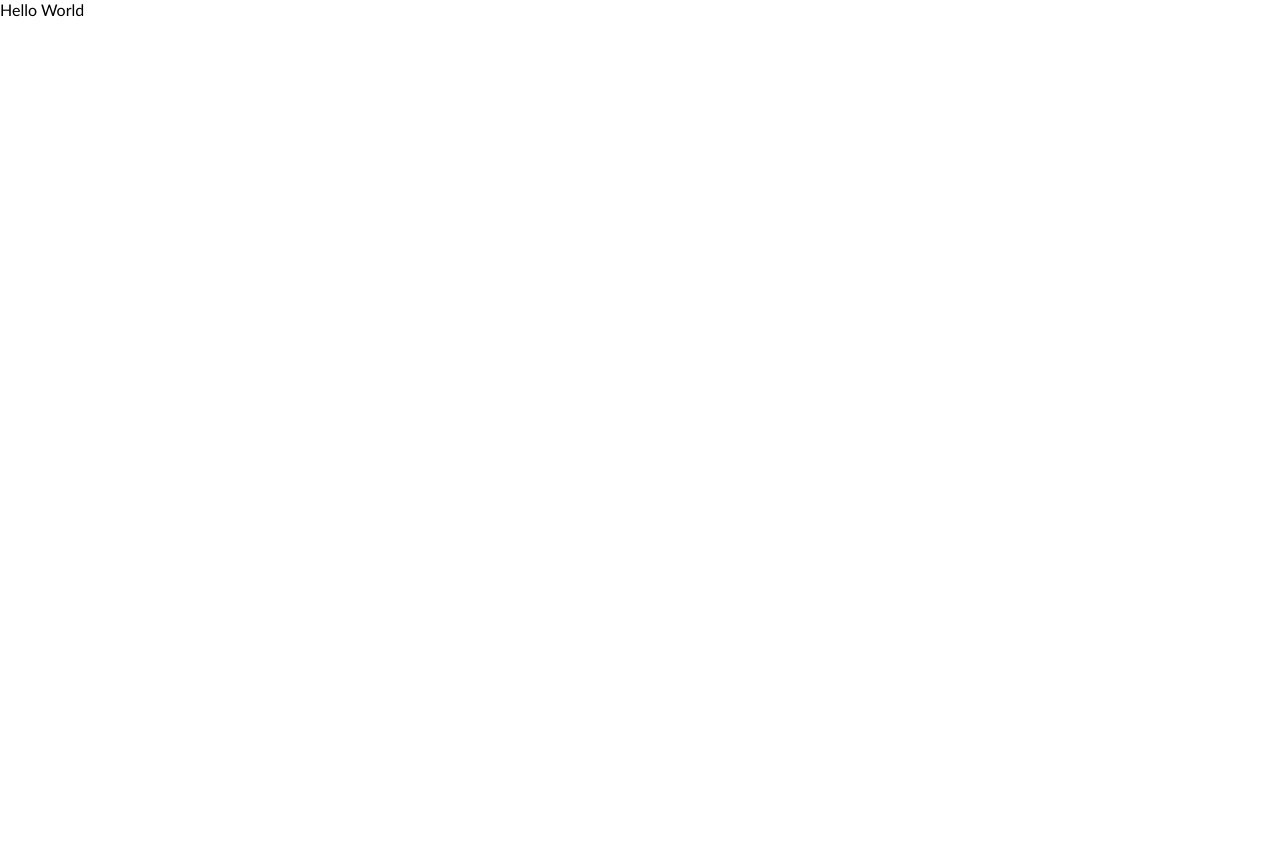
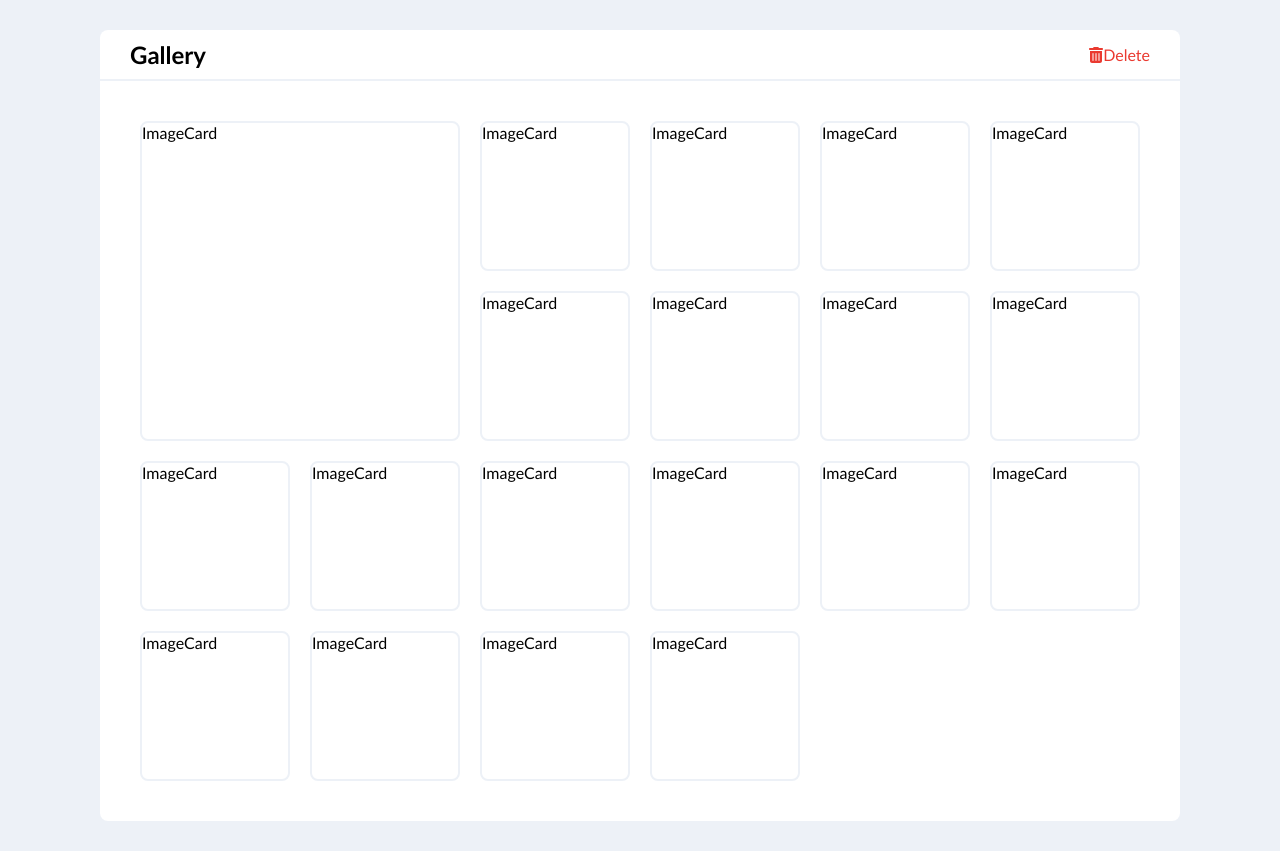
Before and after one commit to Mir-Labib-Hossain/dragAndDrop-images, a React (Vite) app: page / in a window 1280 px wide. Before the commit the page ends 800 px from the top, so only its background shows below. Built offline with nearby package versions, Linux system fonts and the light colour scheme.

Commit message:
created: responsive gallery

```diff
--- a/package.json
+++ b/package.json
@@ -10,6 +10,10 @@
     "preview": "vite preview"
   },
   "dependencies": {
+    "@fortawesome/fontawesome-svg-core": "^6.4.2",
+    "@fortawesome/free-brands-svg-icons": "^6.4.2",
+    "@fortawesome/free-regular-svg-icons": "^6.4.2",
+    "@fortawesome/free-solid-svg-icons": "^6.4.2",
     "react": "^18.2.0",
     "react-dom": "^18.2.0",
     "styled-components": "^6.1.0"
--- a/src/App.tsx
+++ b/src/App.tsx
@@ -1,5 +1,11 @@
+import Gallery from "./components/Gallery";
+
 function App() {
-  return <>Hello World</>;
+  return (
+    <>
+      <Gallery />
+    </>
+  );
 }
 
 export default App;
--- /dev/null
+++ b/src/components/Gallery/index.tsx
@@ -0,0 +1,42 @@
+import { faTrashAlt } from "@fortawesome/free-solid-svg-icons";
+import { FontAwesomeIcon } from "@fortawesome/react-fontawesome";
+
+import ImageCard from "../ImageCard";
+import { Body, Container, Header } from "./styled";
+const Gallery = () => {
+  return (
+    <Container>
+      <Header>
+        <h2>Gallery</h2>
+        <p>
+          <FontAwesomeIcon icon={faTrashAlt} />
+          Delete
+        </p>
+      </Header>
+
+      <Body>
+        <ImageCard large />
+        <ImageCard />
+        <ImageCard />
+        <ImageCard />
+        <ImageCard />
+        <ImageCard />
+        <ImageCard />
+        <ImageCard />
+        <ImageCard />
+        <ImageCard />
+        <ImageCard />
+        <ImageCard />
+        <ImageCard />
+        <ImageCard />
+        <ImageCard />
+        <ImageCard />
+        <ImageCard />
+        <ImageCard />
+        <ImageCard />
+      </Body>
+    </Container>
+  );
+};
+
+export default Gallery;
--- /dev/null
+++ b/src/components/Gallery/styled.tsx
@@ -0,0 +1,59 @@
+import styled from "styled-components";
+
+export const Container = styled.div`
+  border-radius: 8px;
+  max-width: 1080px;
+  margin: 30px auto;
+  background-color: ${({ theme }) => theme.primaryBg};
+  //
+  //// ⚠️ NB: I calculated width each time just for more readability & understanding, for production purpose, I will manually calculate & write the result directly without using 'calc()'
+  //
+  //// ✨ Here comes the magic of responsiveness of floating i just created
+  //// Here we just subtracted width each card:
+  //
+  @media only screen and (max-width: 1080px) {
+    width: calc(1080px - 150px - 20px); //// currentWidth - imageCardWidth - imageCardLeftRightMargin = newWidth
+  }
+  @media only screen and (max-width: calc(1080px - 150px - 20px)) {
+    width: calc(1080px - 300px - 40px); //// currentWidth - (imageCardWidth * 2) - (imageCardLeftRightMargin * 2) = newWidth
+  }
+  @media only screen and (max-width: calc(1080px - 300px - 40px)) {
+    width: calc(1080px - 450px - 60px);
+  }
+  @media only screen and (max-width: calc(1080px - 450px - 60px)) {
+    width: calc(1080px - 600px - 80px);
+  }
+  //// this is our smallest width -  for mobile we will use '%'
+  //// calc(1080px - 600px - 80px) = 400px
+  @media only screen and (max-width: calc(400px)) {
+    width: 90%;
+  }
+`;
+
+export const Header = styled.div`
+  display: flex;
+  justify-content: space-between;
+  align-items: center;
+  padding: 10px 30px;
+  border-bottom: 2px solid ${({ theme }) => theme.secondaryBg};
+
+  & h2 {
+    font-weight: 600;
+  }
+
+  & p {
+    color: ${({ theme }) => theme.error};
+  }
+`;
+
+export const Body = styled.div`
+  padding: 30px;
+  width: 100%;
+  overflow: hidden;
+  //// Just for mobile
+  @media only screen and (max-width: calc(400px)) {
+    display: flex;
+    flex-wrap: wrap;
+    justify-content: center;
+  }
+`;
--- /dev/null
+++ b/src/components/ImageCard/index.tsx
@@ -0,0 +1,9 @@
+import { Card } from "./srtled";
+
+type Props = { large?: boolean };
+
+const ImageCard = ({ large }: Props) => {
+  return <Card large={large}>ImageCard</Card>;
+};
+
+export default ImageCard;
--- /dev/null
+++ b/src/components/ImageCard/srtled.tsx
@@ -0,0 +1,14 @@
+import styled from "styled-components";
+
+export const Card = styled.div<{ large?: boolean }>`
+  border-radius: 8px;
+  border: 2px solid ${({ theme }) => theme.secondaryBg};
+  height: ${({ large }) => (large ? "320px" : "150px")};
+  width: ${({ large }) => (large ? "320px" : "150px")};
+  margin: 10px;
+  float: left;
+  //// Just for mobile
+  @media only screen and (max-width: calc(400px)) {
+    float: none;
+  }
+`;
--- a/src/main.tsx
+++ b/src/main.tsx
@@ -3,12 +3,14 @@ import ReactDOM from "react-dom/client";
 import { ThemeProvider } from "styled-components";
 import App from "./App.tsx";
 import GlobalStyle from "./styles/global.styled.tsx";
+import { ITheme } from "./types/theme.ts";
 
 const theme = {
   primaryBg: "#FFF",
+  secondaryBg: "#EDF1F7",
   primaryText: "#000",
   error: "#EA3A30", // ScreenShots delete text color
-};
+} as ITheme;
 
 ReactDOM.createRoot(document.getElementById("root")!).render(
   <React.StrictMode>
--- a/src/styles/global.styled.tsx
+++ b/src/styles/global.styled.tsx
@@ -1,10 +1,6 @@
 import { createGlobalStyle } from "styled-components";
 
 const GlobalStyle = createGlobalStyle`
-    html {
-        box-sizing: border-box;
-        scroll-behavior: smooth;
-    }
 
     * {
         margin: 0;
@@ -13,6 +9,15 @@ const GlobalStyle = createGlobalStyle`
 
     *, *:before, *:after {
         box-sizing: inherit;
+    }
+
+    html {
+        box-sizing: border-box;
+        scroll-behavior: smooth;
+    }
+
+    body{
+        background-color:  ${({ theme }) => theme.secondaryBg};
     }
 
     /* a{
--- a/src/types/theme.ts
+++ b/src/types/theme.ts
@@ -1,5 +1,6 @@
 export interface ITheme {
   primaryBg: string;
+  secondaryBg: string;
   primaryText: string;
   error: string;
 }
@@ -11,5 +12,5 @@ export type ITextAlign = "left" | "center" | "right";
 export interface ITypographyProps {
   textAlign?: ITextAlign;
   fontSize?: string;
-  color: IColor;
+  color?: IColor;
 }
```
Also changed, not shown: src/styles/common.styled.tsx (+7 -7 lines), 2 other files (tests, documents, lock files or other folders).
